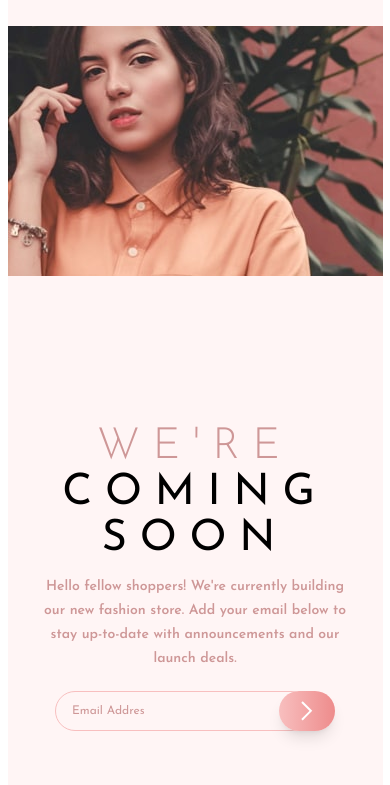
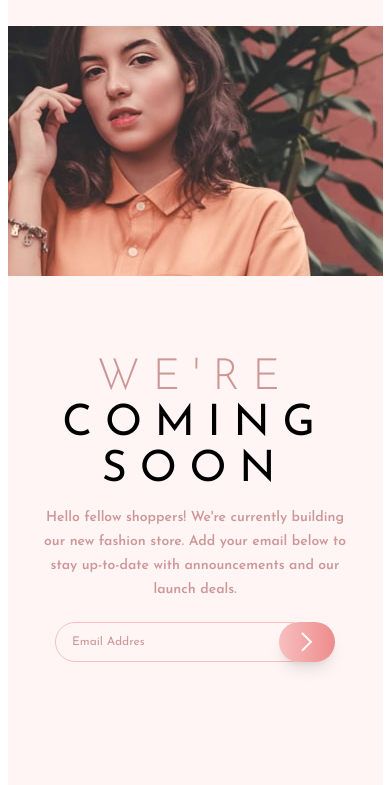
Before and after one commit to shaversj/fe-base-apparel-coming-soon, a website: page index.html in a window 390 px wide. Shown: the part 45-830 px from the top of the page. Drawn offline with Linux system fonts and the light colour scheme.

Commit message:
Make site responsive

```diff
--- a/index.html
+++ b/index.html
@@ -15,7 +15,7 @@
         <img class="h-[18px] lg:h-[36px]" src="./src/assets/images/logo.svg" alt="" />
       </header>
       <div class="bg-hero-mobile lg:col-start-2 lg:col-end-3 lg:w-[800px] lg:bg-hero-desktop lg:row-span-full lg:bg-no-repeat"></div>
-      <div class="content-center lg:min-w-[700px]">
+      <div class="lg:min-w-[700px]">
         <span class="lg:pt-36 pt-20 lg:pl-40 lg:text-left text-center font-josefin text-[2.7rem] lg:text-[4rem] font-thin uppercase leading-[46px] lg:leading-[70px] tracking-[.8rem] text-desaturated-red block">We're</span>
         <span class="lg:pl-40 lg:text-left text-center font-josefin text-[2.7rem] lg:text-[4rem] uppercase leading-[46px] lg:leading-[70px] tracking-[.8rem] block">coming soon</span>
         <span
```
Also changed, not shown: src/output.css.
